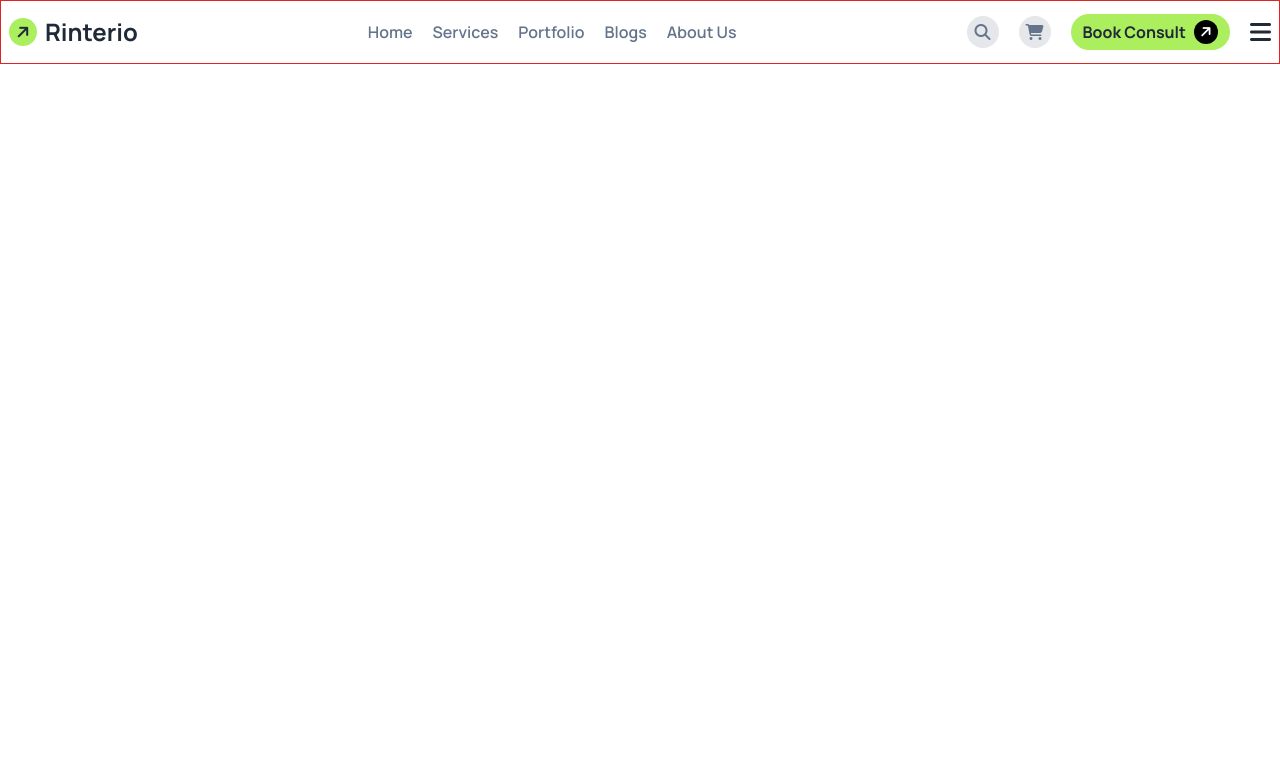
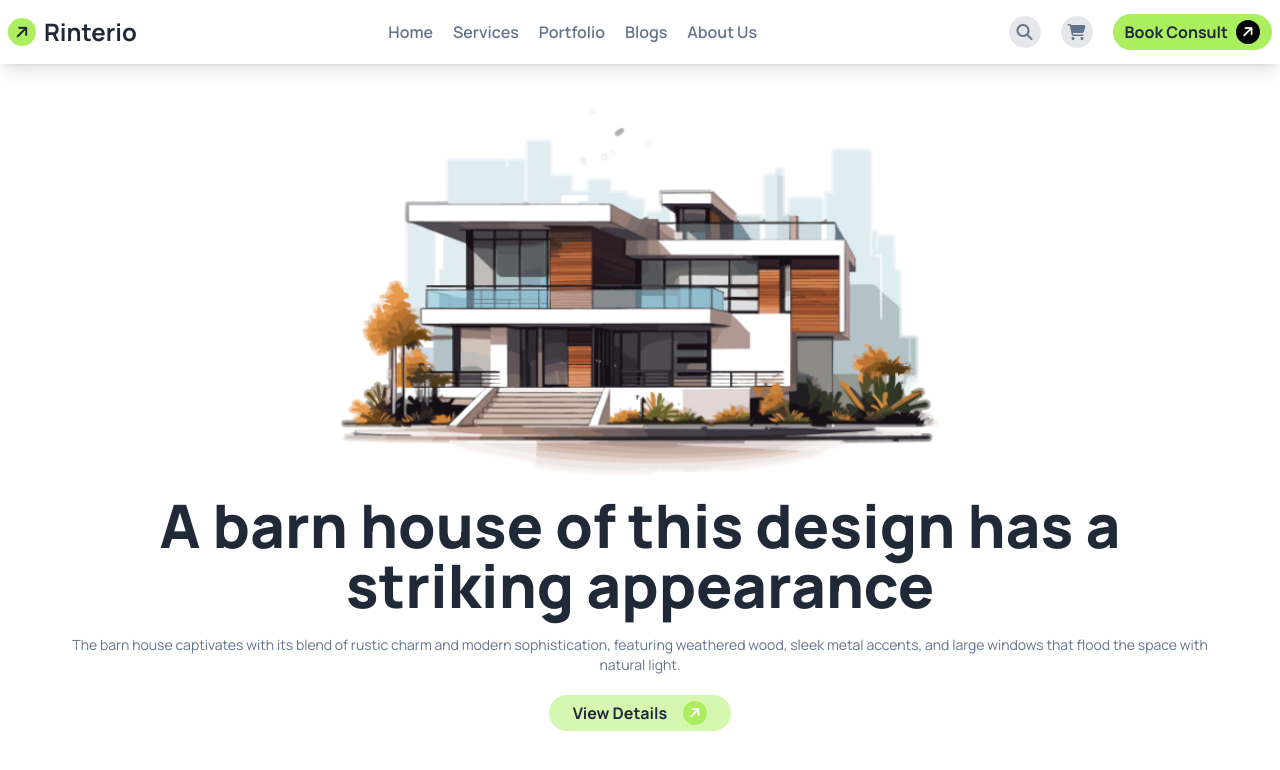
Before and after one commit to omarbinsaleh/web-dev-3rd-assignment, a website: page index.html in a window 1280 px wide. Drawn offline with nearby package versions, Linux system fonts and the light colour scheme.

Commit message:
header section done

```diff
--- a/index.html
+++ b/index.html
@@ -2,13 +2,13 @@
 <html lang="en" data-theme="light">
 
 <head>
-   <meta charset="UTF-8">
-   <meta name="viewport" content="width=device-width, initial-scale=1.0">
+   <meta charset="UTF-8" />
+   <meta name="viewport" content="width=device-width, initial-scale=1.0" />
    <title>Document</title>
    <!-- Monrope font CDN -->
-   <link rel="preconnect" href="https://fonts.googleapis.com">
-   <link rel="preconnect" href="https://fonts.gstatic.com" crossorigin>
-   <link href="https://fonts.googleapis.com/css2?family=Manrope:wght@200..800&display=swap" rel="stylesheet">
+   <link rel="preconnect" href="https://fonts.googleapis.com" />
+   <link rel="preconnect" href="https://fonts.gstatic.com" crossorigin />
+   <link href="https://fonts.googleapis.com/css2?family=Manrope:wght@200..800&display=swap" rel="stylesheet" />
    <!-- font awesome icon CDN -->
    <link rel="stylesheet" href="https://cdnjs.cloudflare.com/ajax/libs/font-awesome/6.6.0/css/all.min.css"
       integrity="sha512-Kc323vGBEqzTmouAECnVceyQqyqdsSiqLQISBL29aUW4U/M7pSPA/gEUZQqv1cwx4OnYxTxve5UMg5GT6L4JJg=="
@@ -27,10 +27,11 @@
 <body class="font-monrope">
    <!-- Header Section -->
    <header>
-      <section>
-         <nav class="navbar bg-base-100 border border-red-600">
+      <section class="">
+         <!-- nav bar section -->
+         <nav class="navbar bg-base-100 shadow-lg mb-8">
             <!-- nav header -->
-            <div class="flex justify-between items-center w-full">
+            <div class="flex justify-between items-center w-full max-w-screen-xl mx-auto">
                <!-- logo -->
                <a href="#home" class="flex gap-2 items-center">
                   <div class="w-7 h-7 grid place-content-center p-1 bg-[#ABEF5F] rounded-full">
@@ -47,7 +48,9 @@
                <ul class="hidden lg:flex gap-5 text-slate-500 font-semibold">
                   <li><a class="hover:text-black" href="#home">Home</a></li>
                   <li><a class="hover:text-black" href="#services">Services</a></li>
-                  <li><a class="hover:text-black" href="#portfolio">Portfolio</a></li>
+                  <li>
+                     <a class="hover:text-black" href="#portfolio">Portfolio</a>
+                  </li>
                   <li><a class="hover:text-black" href="#blogs">Blogs</a></li>
                   <li><a class="hover:text-black" href="#about-us">About Us</a></li>
                </ul>
@@ -55,7 +58,7 @@
                <!-- nav btn -->
                <div class="hidden md:flex gap-5 items-center">
                   <!-- search btn -->
-                  <a href="#" class=" grid place-content-center p-2 bg-gray-200 rounded-full text-md text-slate-500">
+                  <a href="#" class="grid place-content-center p-2 bg-gray-200 rounded-full text-md text-slate-500">
                      <i class="fa-solid fa-magnifying-glass"></i>
                   </a>
                   <!-- cart btn -->
@@ -73,25 +76,40 @@
                   </a>
 
                   <!-- hamburger btn -->
-                  <button class="">
+                  <button class="hidden md:block lg:hidden">
                      <i class="fa-solid fa-bars text-2xl font-bold"></i>
                   </button>
-
                </div>
             </div>
          </nav>
+
+         <!-- hero section -->
+         <div class="max-w-screen-xl mx-auto text-center space-y-5 p-3">
+            <!-- banner img -->
+            <img class="mx-auto w-full md:max-w-[600px]" src="./assets/banner.png" alt="house" />
+            <h1 class="text-4xl md:text-6xl font-extrabold max-w-6xl mx-auto">
+               A barn house of this design has a striking appearance
+            </h1>
+            <p class="text-sm text-slate-500 max-w-6xl mx-auto">
+               The barn house captivates with its blend of rustic charm and modern
+               sophistication, featuring weathered wood, sleek metal accents, and
+               large windows that flood the space with natural light.
+            </p>
+            <a href="#" class="flex gap-4 capitalize  items-center justify-center py-1.5 px-6 bg-[#acef5f7f] rounded-full md:inline-flex md:mx-auto">
+               <h2 class="text-md font-bold">view details</h2>
+               <div class="w-6 h-6 grid place-content-center p-2 bg-[#ABEF5F] rounded-full text-white">
+                  <i class="fa-solid fa-arrow-right -rotate-45 text-sm"></i>
+               </div>
+            </a>
+         </div>
       </section>
    </header>
 
    <!-- Main Section -->
-   <main>
-
-   </main>
+   <main></main>
 
    <!-- Footer Section -->
-   <footer>
-
-   </footer>
+   <footer></footer>
 </body>
 
 </html>
```
